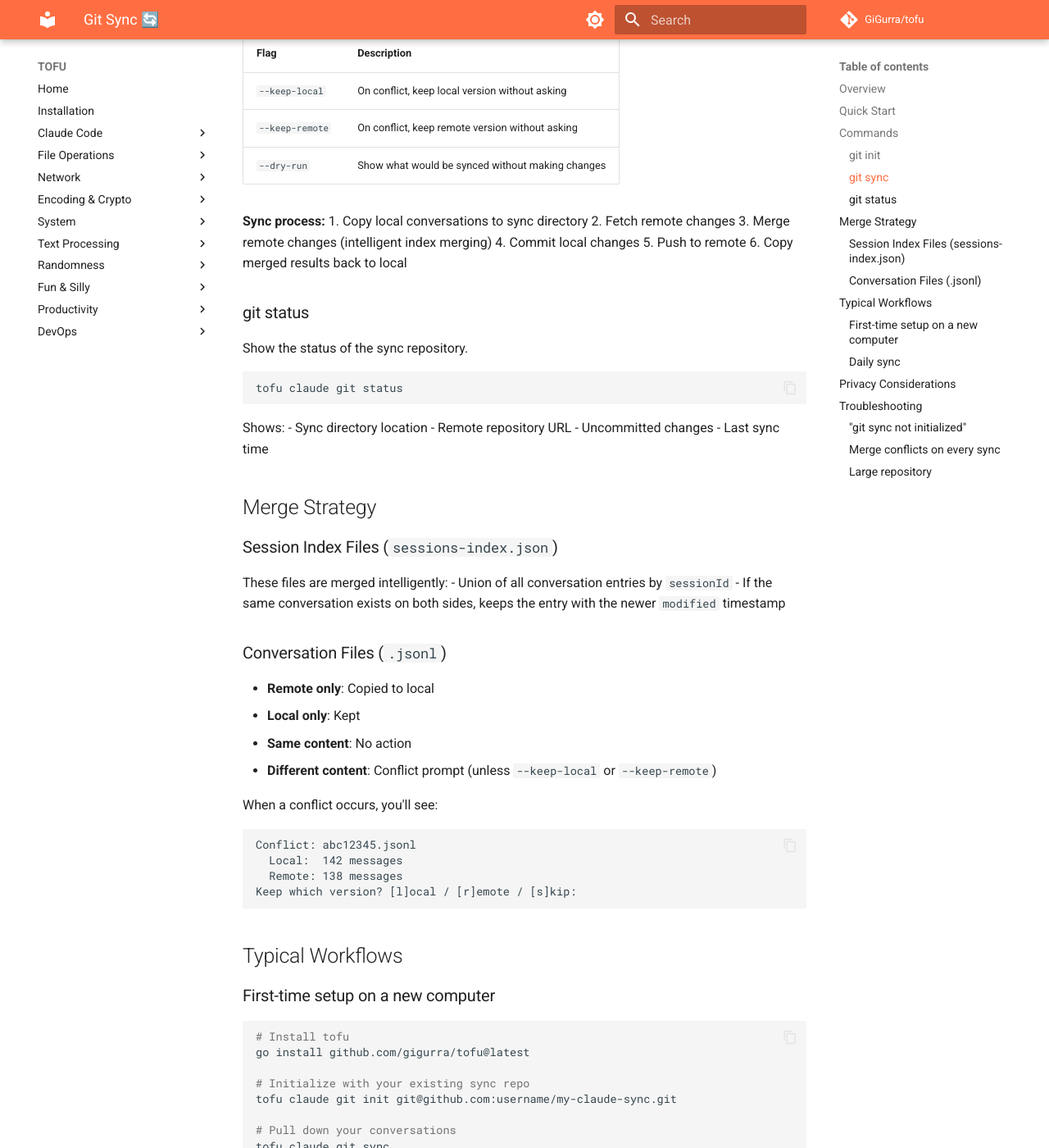
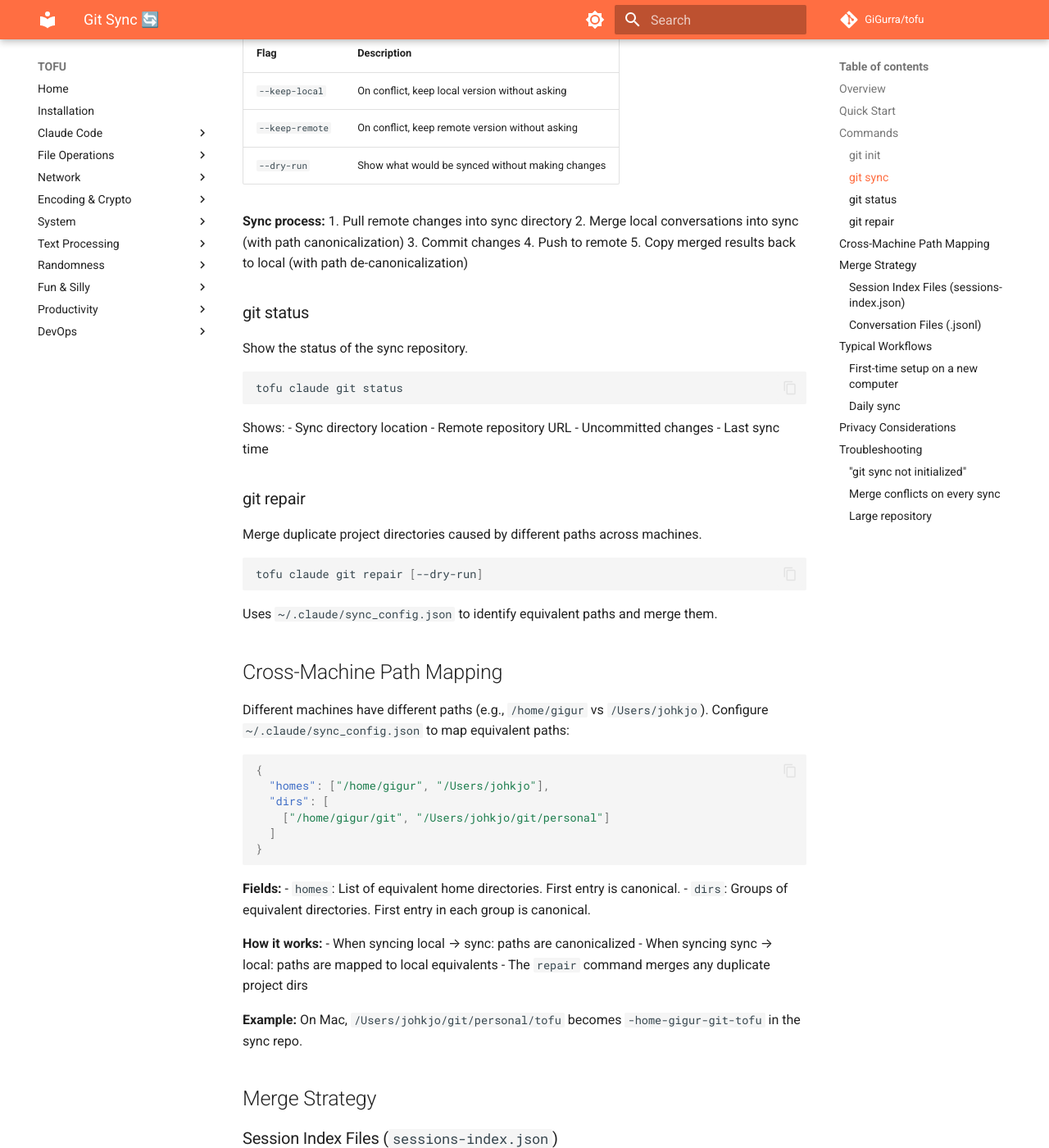
Before and after one commit to GiGurra/tofu, an MkDocs documentation site: the page built from docs/claude/git-sync.md, in a window 1280 px wide and 1400 px high, scrolled down 1165 px. Shown: the whole window at 82% size. Built offline with MkDocs 1.6.1 and Material for MkDocs 9.7.7, drawn with Linux system fonts in a browser that asks for light colours; comment, search, counter and statistics services are not loaded.

Commit message:
Update git-sync docs with path mapping and repair
Co-Authored-By: Claude Opus 4.5 <noreply@anthropic.com>

````diff
--- a/docs/claude/git-sync.md
+++ b/docs/claude/git-sync.md
@@ -56,12 +56,11 @@ tofu claude git sync [flags]
 | `--dry-run` | Show what would be synced without making changes |
 
 **Sync process:**
-1. Copy local conversations to sync directory
-2. Fetch remote changes
-3. Merge remote changes (intelligent index merging)
-4. Commit local changes
-5. Push to remote
-6. Copy merged results back to local
+1. Pull remote changes into sync directory
+2. Merge local conversations into sync (with path canonicalization)
+3. Commit changes
+4. Push to remote
+5. Copy merged results back to local (with path de-canonicalization)
 
 ### git status
 
@@ -76,6 +75,40 @@ Shows:
 - Remote repository URL
 - Uncommitted changes
 - Last sync time
+
+### git repair
+
+Merge duplicate project directories caused by different paths across machines.
+
+```bash
+tofu claude git repair [--dry-run]
+```
+
+Uses `~/.claude/sync_config.json` to identify equivalent paths and merge them.
+
+## Cross-Machine Path Mapping
+
+Different machines have different paths (e.g., `/home/gigur` vs `/Users/johkjo`). Configure `~/.claude/sync_config.json` to map equivalent paths:
+
+```json
+{
+  "homes": ["/home/gigur", "/Users/johkjo"],
+  "dirs": [
+    ["/home/gigur/git", "/Users/johkjo/git/personal"]
+  ]
+}
+```
+
+**Fields:**
+- `homes`: List of equivalent home directories. First entry is canonical.
+- `dirs`: Groups of equivalent directories. First entry in each group is canonical.
+
+**How it works:**
+- When syncing local → sync: paths are canonicalized
+- When syncing sync → local: paths are mapped to local equivalents
+- The `repair` command merges any duplicate project dirs
+
+**Example:** On Mac, `/Users/johkjo/git/personal/tofu` becomes `-home-gigur-git-tofu` in the sync repo.
 
 ## Merge Strategy
 
````
